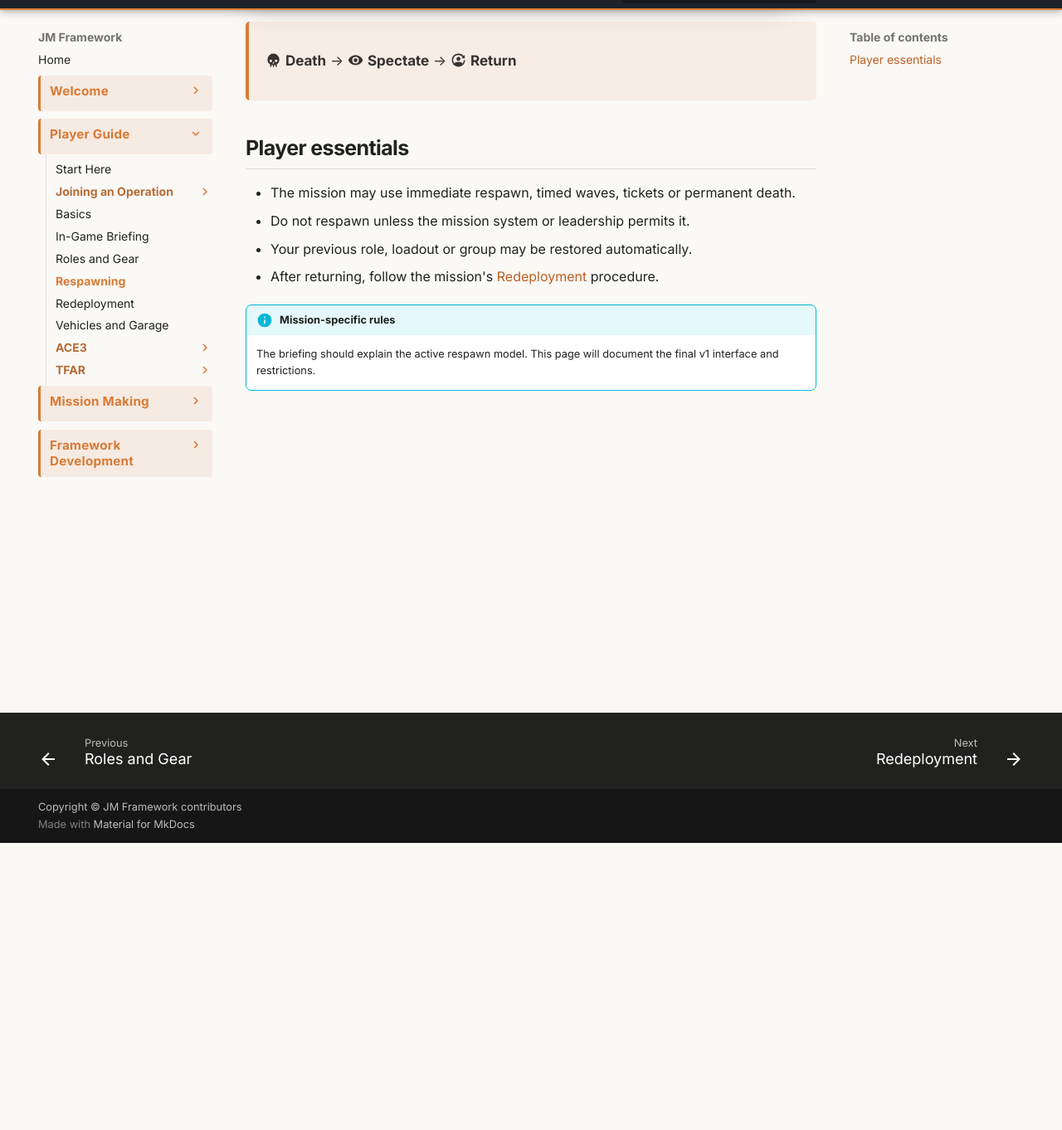
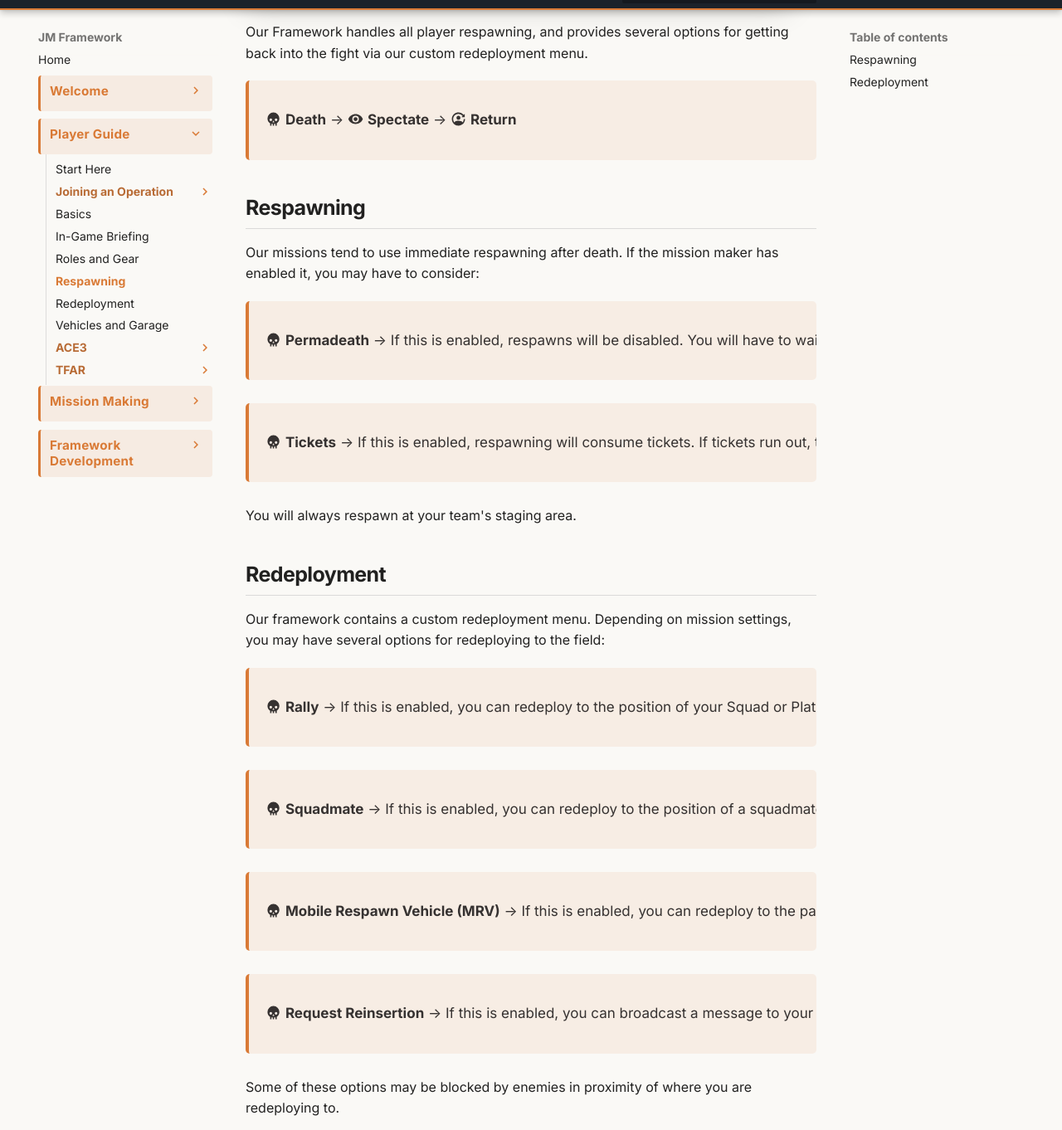
Before and after one commit to Jamio/JM_Framework_Docs, an MkDocs documentation site: the page built from docs/players/respawning.md, in a window 1280 px wide and 1400 px high, scrolled down 346 px, cut to the strip 38-1400 px from the top of the window. Shown: the whole strip at 83% size. Built offline with MkDocs 1.6.1 and Material for MkDocs 9.7.7, drawn with Linux system fonts in a browser that asks for light colours; comment, search, counter and statistics services are not loaded; some of the changed text lies outside the part shown.

Commit message:
Enhance respawning and redeployment documentation
Expanded the respawning section to include detailed options for redeployment and mission-specific rules.

```diff
--- a/docs/players/respawning.md
+++ b/docs/players/respawning.md
@@ -1,19 +1,50 @@
 <div class="jmf-page-hero" style="--jmf-page-image: url('../assets/images/player-respawning.jpg');" markdown>
 <span class="jmf-eyebrow">FRAMEWORK SYSTEM</span>
-# Respawning
+# Respawning and Resinsertion
 What happens after death and how reinforcement rules affect you.
 </div>
+
+Our Framework handles all player respawning, and provides several options for getting back into the fight via our custom redeployment menu.
 
 <div class="jmf-status-strip" markdown>
 :material-skull: **Death** → :material-eye: **Spectate** → :material-account-reactivate: **Return**
 </div>
 
-## Player essentials
+## Respawning
 
-- The mission may use immediate respawn, timed waves, tickets or permanent death.
-- Do not respawn unless the mission system or leadership permits it.
-- Your previous role, loadout or group may be restored automatically.
-- After returning, follow the mission's [Redeployment](redeployment.md) procedure.
+Our missions tend to use immediate respawning after death. If the mission maker has enabled it, you may have to consider:
+
+<div class="jmf-status-strip" markdown>
+:material-skull: **Permadeath** → If this is enabled, respawns will be disabled. You will have to wait for Zeus to respawn you, or a mission-event disables Permadeath.
+</div>
+
+<div class="jmf-status-strip" markdown>
+:material-skull: **Tickets** → If this is enabled, respawning will consume tickets. If tickets run out, then you will be unable to respawn until they are replenished by Zeus or your teammates.
+</div>
+
+You will always respawn at your team's staging area.
+
+## Redeployment
+
+Our framework contains a custom redeployment menu. Depending on mission settings, you may have several options for redeploying to the field:
+
+<div class="jmf-status-strip" markdown>
+:material-skull: **Rally** → If this is enabled, you can redeploy to the position of your Squad or Platoon rally that has been placed by a leadership role.
+</div>
+
+<div class="jmf-status-strip" markdown>
+:material-skull: **Squadmate** → If this is enabled, you can redeploy to the position of a squadmate.
+</div>
+
+<div class="jmf-status-strip" markdown>
+:material-skull: **Mobile Respawn Vehicle (MRV)** → If this is enabled, you can redeploy to the passenger seat of a designated mobile respawn vehicle.
+</div>
+
+<div class="jmf-status-strip" markdown>
+:material-skull: **Request Reinsertion** → If this is enabled, you can broadcast a message to your team letting them know you are awaiting pickup at the spawn area.
+</div>
+
+Some of these options may be blocked by enemies in proximity of where you are redeploying to.
 
 !!! info "Mission-specific rules"
-    The briefing should explain the active respawn model. This page will document the final v1 interface and restrictions.
+    The briefing should explain the active respawn and redeployment setup, but these may change (with notice) mid-mission
```
